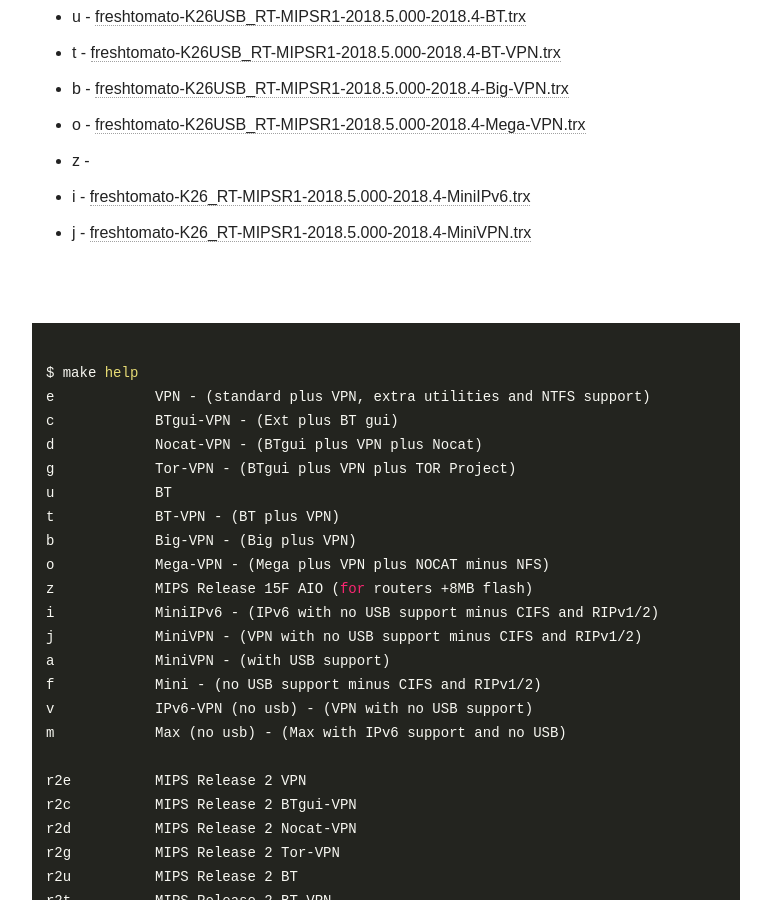
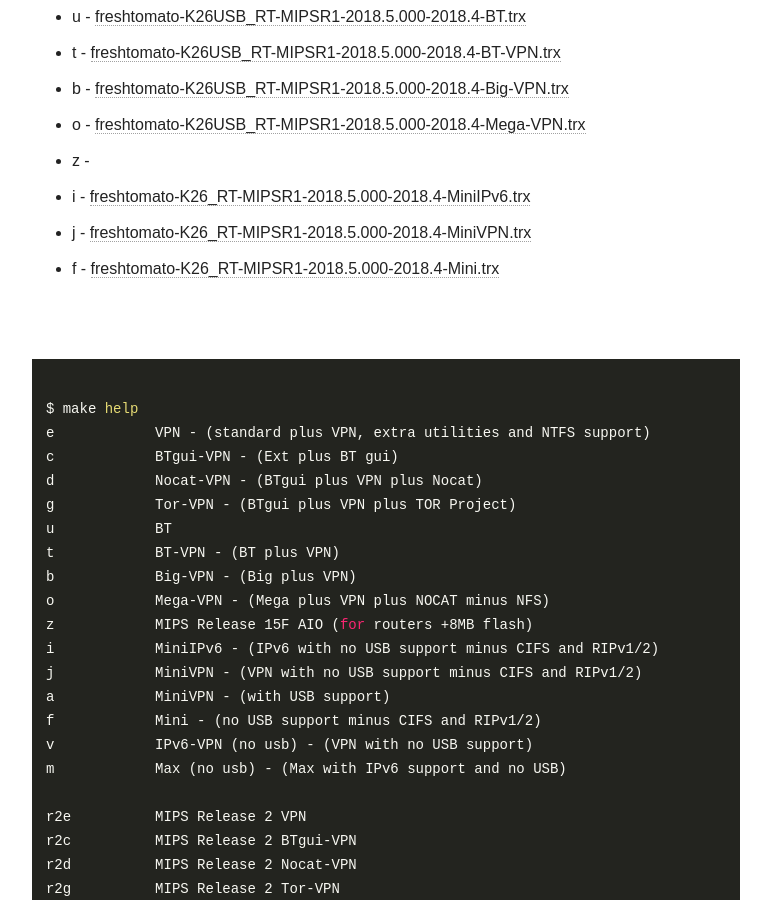
Before and after one commit to oglopss/freshtomato-mips-ci-jekyll, a Jekyll site: the page built from index.html, in a window 1280 px wide and 900 px high, scrolled down 775 px. Shown: the whole window, without its empty margins (254-1025 px from the left). Built offline with Jekyll 4.4.1, drawn with Linux system fonts in a browser that asks for light colours; nearby versions of some CDN libraries.

Commit message:
Travis build 42 f pushed to gh-pages

```diff
--- a/_data/ss.yml
+++ b/_data/ss.yml
@@ -11,3 +11,4 @@ files:
   - 0009 z
   - 0008 o freshtomato-K26USB_RT-MIPSR1-2018.5.000-2018.4-Mega-VPN.trx
   - 0011 j freshtomato-K26_RT-MIPSR1-2018.5.000-2018.4-MiniVPN.trx
+  - 0013 f freshtomato-K26_RT-MIPSR1-2018.5.000-2018.4-Mini.trx
```
Also changed, not shown: 1 other file.
